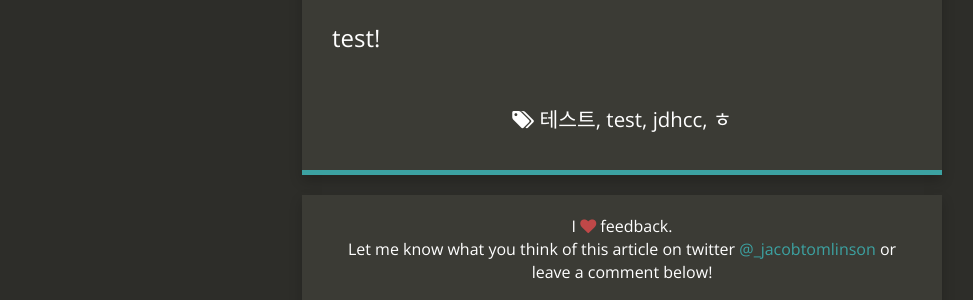
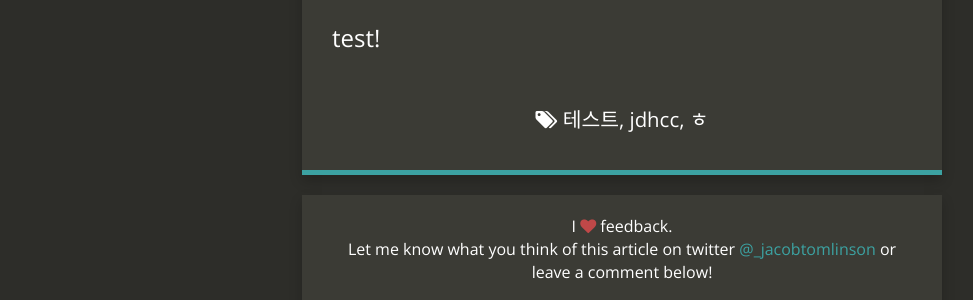
Before and after one commit to jdhcc/jdhcc.github.io, a Jekyll site: the page built from _posts/2020-03-11-welcome-to-jekyll.md, in a window 1280 px wide. Shown: the part 296-596 px from the top of the page, without its empty margins (18-991 px from the left). Built offline with Jekyll 4.4.1, drawn with Linux system fonts in a browser that asks for light colours; nearby versions of some CDN libraries; comment, search, counter and statistics services are not loaded.

Commit message:
Update 2020-03-11-welcome-to-jekyll.md

```diff
--- a/_posts/2020-03-11-welcome-to-jekyll.md
+++ b/_posts/2020-03-11-welcome-to-jekyll.md
@@ -8,7 +8,7 @@ categories: test
 thumbnail:  heart
 tags:
  - 테스트
- - test
+ -
  - jdhcc
  - ㅎ
 ---
```
